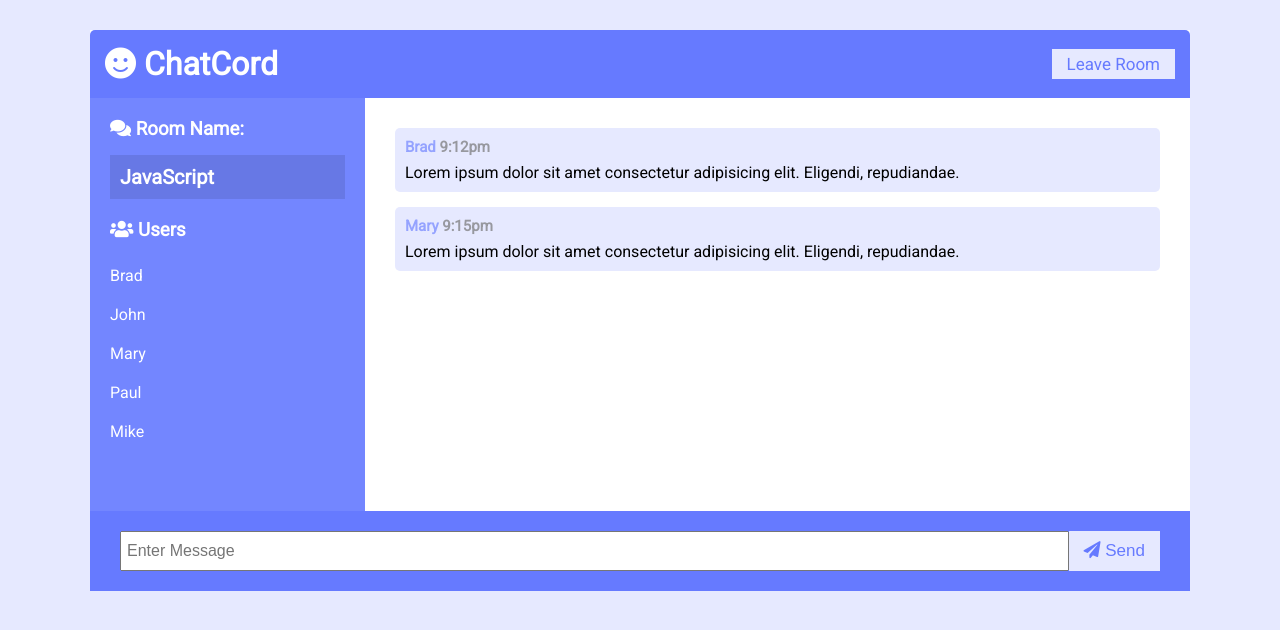
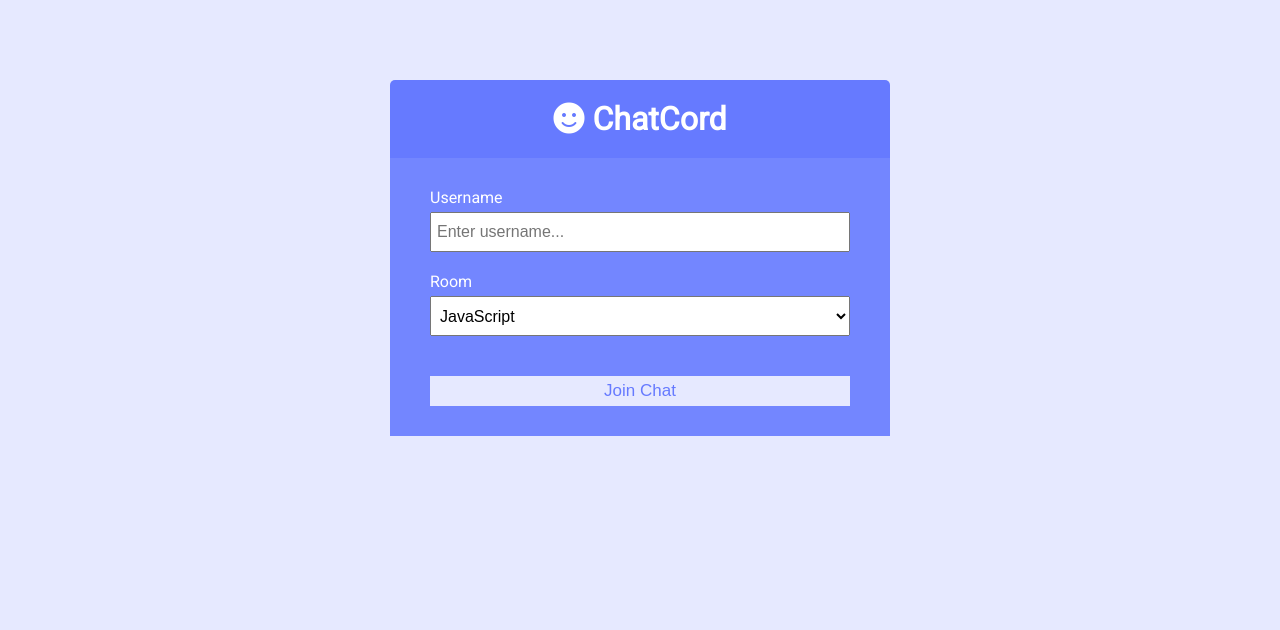
Before and after one commit to fajartd02/chatcord-websocket, a website: page public/index.html in a window 1280 px wide. Drawn offline with Linux system fonts and the light colour scheme.

Commit message:
benerin index html

```diff
--- a/package.json
+++ b/package.json
@@ -4,7 +4,8 @@
   "description": "Realtime chat app with rooms",
   "main": "server.js",
   "scripts": {
-    "test": "echo \"Error: no test specified\" && exit 1"
+    "start": "node server",
+    "dev": "nodemon server"
   },
   "repository": {
     "type": "git",
--- a/public/index.html
+++ b/public/index.html
@@ -1,62 +1,49 @@
 <!DOCTYPE html>
 <html lang="en">
 	<head>
-  <meta charset="UTF-8">
-  <meta name="viewport" content="width=device-width, initial-scale=1.0">
-  <link rel="stylesheet" href="https://cdnjs.cloudflare.com/ajax/libs/font-awesome/5.12.1/css/all.min.css" integrity="sha256-mmgLkCYLUQbXn0B1SRqzHar6dCnv9oZFPEC1g1cwlkk=" crossorigin="anonymous" />
-  <link rel="stylesheet" href="css/style.css">
+		<meta charset="UTF-8" />
+		<meta name="viewport" content="width=device-width, initial-scale=1.0" />
+		<meta http-equiv="X-UA-Compatible" content="ie=edge" />
+		<link
+			rel="stylesheet"
+			href="https://cdnjs.cloudflare.com/ajax/libs/font-awesome/5.12.1/css/all.min.css"
+			integrity="sha256-mmgLkCYLUQbXn0B1SRqzHar6dCnv9oZFPEC1g1cwlkk="
+			crossorigin="anonymous"
+		/>
+		<link rel="stylesheet" href="css/style.css" />
 		<title>ChatCord App</title>
 	</head>
 	<body>
-  <div class="chat-container">
-    <header class="chat-header">
+		<div class="join-container">
+			<header class="join-header">
 				<h1><i class="fas fa-smile"></i> ChatCord</h1>
-      <a href="index.html" class="btn">Leave Room</a>
 			</header>
-    <main class="chat-main">
-      <div class="chat-sidebar">
-        <h3><i class="fas fa-comments"></i> Room Name:</h3>
-        <h2 id="room-name">JavaScript</h2>
-        <h3><i class="fas fa-users"></i> Users</h3>
-        <ul id="users">
-          <li>Brad</li>
-          <li>John</li>
-          <li>Mary</li>
-          <li>Paul</li>
-          <li>Mike</li>
-        </ul>
+			<main class="join-main">
+				<form action="chat.html">
+					<div class="form-control">
+						<label for="username">Username</label>
+						<input
+							type="text"
+							name="username"
+							id="username"
+							placeholder="Enter username..."
+							required
+						/>
 					</div>
-      <div class="chat-messages">
-					<div class="message">
-						<p class="meta">Brad <span>9:12pm</span></p>
-						<p class="text">
-							Lorem ipsum dolor sit amet consectetur adipisicing elit. Eligendi,
-							repudiandae.
-						</p>
+					<div class="form-control">
+						<label for="room">Room</label>
+						<select name="room" id="room">
+							<option value="JavaScript">JavaScript</option>
+							<option value="Python">Python</option>
+							<option value="PHP">PHP</option>
+							<option value="C#">C#</option>
+							<option value="Ruby">Ruby</option>
+							<option value="Java">Java</option>
+						</select>
 					</div>
-					<div class="message">
-						<p class="meta">Mary <span>9:15pm</span></p>
-						<p class="text">
-							Lorem ipsum dolor sit amet consectetur adipisicing elit. Eligendi,
-							repudiandae.
-						</p>
+					<button type="submit" class="btn">Join Chat</button>
+				</form>
+			</main>
 		</div>
-      </div>
-    </main>
-    <div class="chat-form-container">
-      <form id="chat-form">
-        <input
-          id="msg"
-          type="text"
-          placeholder="Enter Message"
-          required
-          autocomplete="off"
-        />
-        <button class="btn"><i class="fas fa-paper-plane"></i> Send</button>
-      </form>
-    </div>
-  </div>
-
-  <script src="js/main.js"></script>
 	</body>
 </html>
```
Also changed, not shown: server.js (added, +12 -0 lines). Lines whose indentation alone changed are shown as unchanged.
